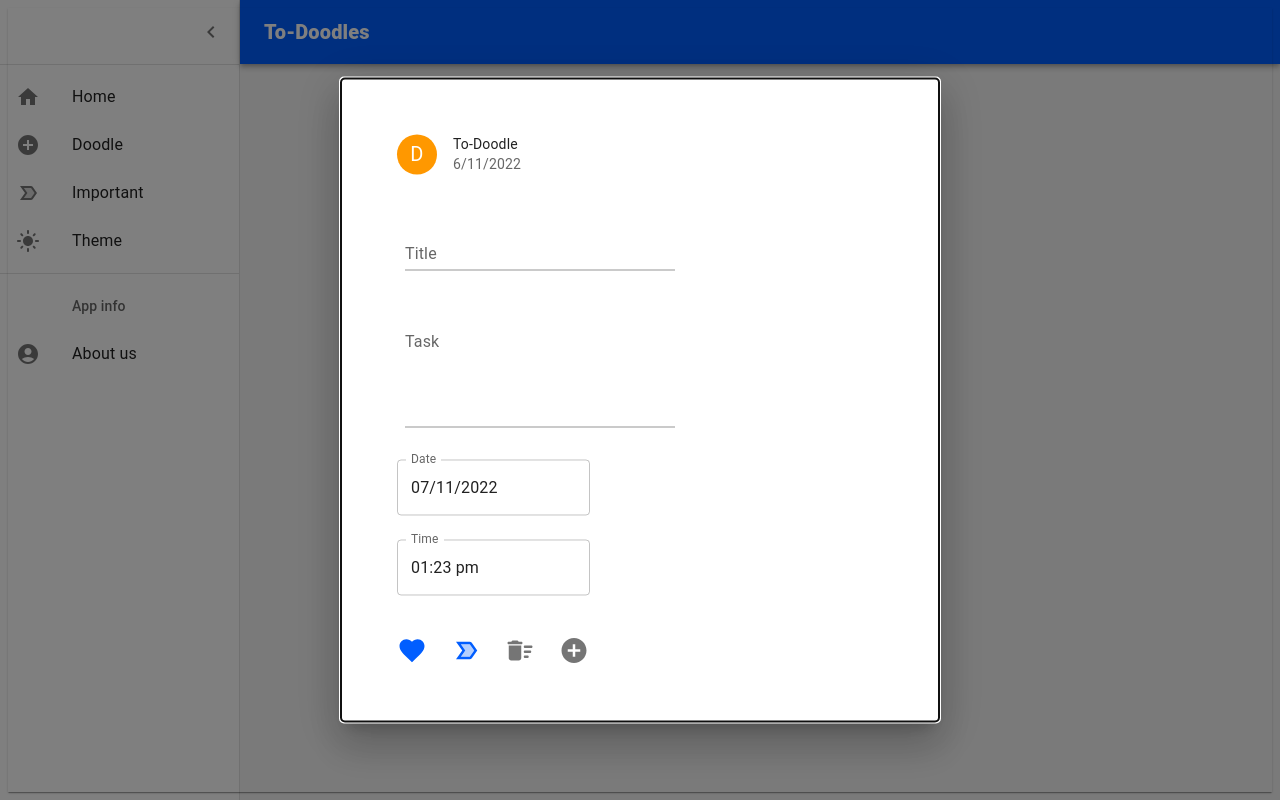
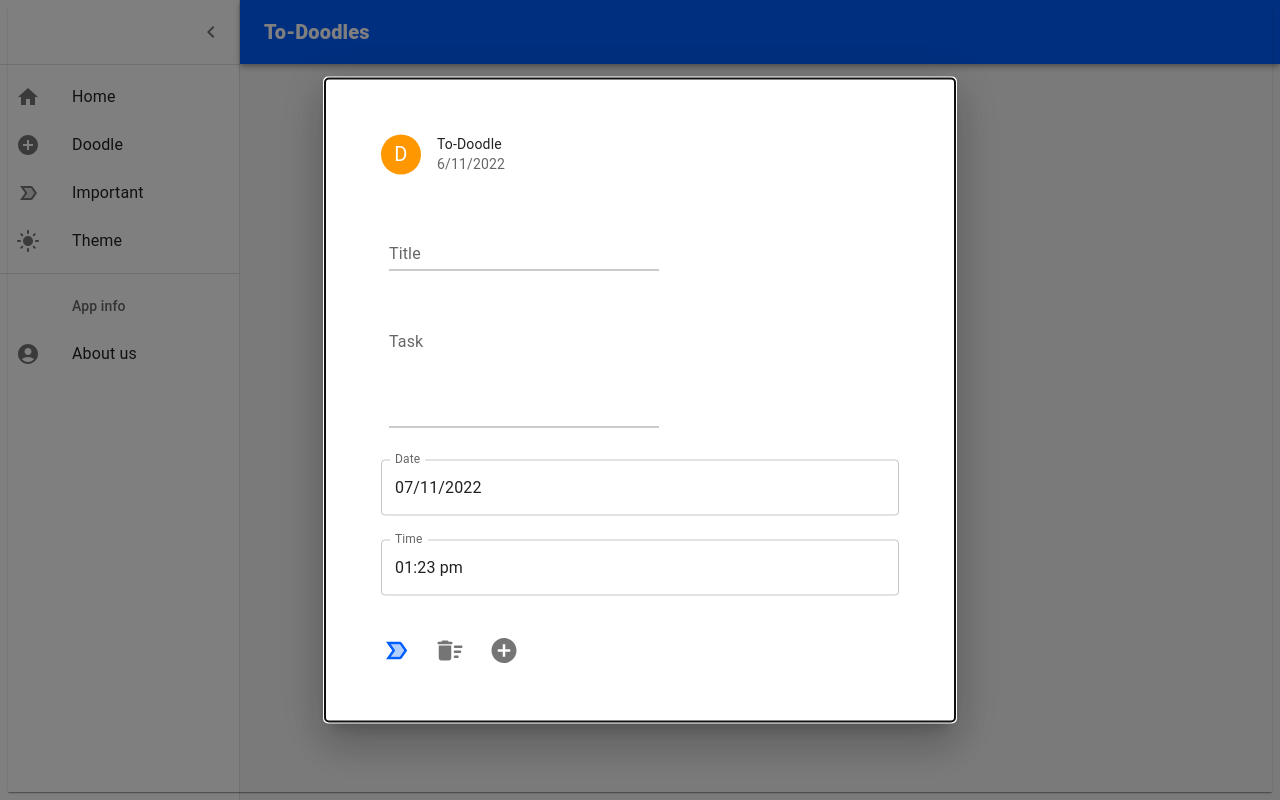
Before and after one commit to TrafalgarWaterDLaw/Vanila-Js-ToDoList, a Next.js app: page /doodles in a window 1280 px wide. Built offline with nearby package versions, Linux system fonts and the light colour scheme.

Commit message:
😄 Respnsive hopefully

```diff
--- a/components/NewTodo.tsx
+++ b/components/NewTodo.tsx
@@ -16,9 +16,10 @@ import CardContent from '@mui/material/CardContent';
 import CardActions from '@mui/material/CardActions';
 import Avatar from '@mui/material/Avatar';
 import IconButton from '@mui/material/IconButton';
+import Container from '@mui/material/Container';
+import Grid from '@mui/material/Grid';
 import { orange } from '@mui/material/colors';
 
-import FavoriteIcon from '@mui/icons-material/Favorite';
 import DeleteSweepRoundedIcon from '@mui/icons-material/DeleteSweepRounded';
 import LabelImportantTwoToneIcon from '@mui/icons-material/LabelImportantTwoTone';
 import AddCircleIcon from '@mui/icons-material/AddCircle';
@@ -39,6 +40,8 @@ const style = {
 	justifyContent: 'space-around',
 	boxShadow: 24,
 	p: 4,
+	["@media (max-height:800px)"]: { width: '50%', padding: "auto", margin: "auto" },
+	["@media (max-width:800px)"]: { width: '50%' },
 };
 
 const NewTodo = () => {
@@ -98,10 +101,11 @@ const NewTodo = () => {
 				closeAfterTransition
 				BackdropComponent={Backdrop}
 				BackdropProps={{
-					timeout: 500,
+					timeout: 350,
 				}}
 				sx={{
 					boxShadow: 1,
+					maxWidth: '600',
 					color: 'primary.main',
 					m: 1,
 					p: {
@@ -114,7 +118,7 @@ const NewTodo = () => {
 						component='form'
 						sx={{
 							...style,
-							'& > :not(style)': { m: 1, width: '25ch' },
+							'& > :not(style)': { m: 1, width: '2' },
 						}}
 						noValidate
 						autoComplete='off'
@@ -201,10 +205,7 @@ const NewTodo = () => {
 							</LocalizationProvider>
 						</CardContent>
 
-						<CardActions>
-							<IconButton aria-label='add to favorites' color='primary'>
-								<FavoriteIcon sx={{ fontSize: 30 }} />
-							</IconButton>
+						<CardActions >
 
 							<IconButton aria-label='important' color='primary'>
 								<LabelImportantTwoToneIcon sx={{ fontSize: 30 }} />
--- a/components/Ui/Dashboard.tsx
+++ b/components/Ui/Dashboard.tsx
@@ -16,6 +16,9 @@ import IconButton from '@mui/material/IconButton';
 import MenuIcon from '@mui/icons-material/Menu';
 import ChevronLeftIcon from '@mui/icons-material/ChevronLeft';
 import { mainListItems, secondaryListItems } from './ListItems';
+
+import Grid from '@mui/material/Grid';
+import { flexbox } from '@mui/system';
 
 const drawerWidth: number = 240;
 
@@ -87,17 +90,16 @@ const mdDarkTheme = createTheme({
 			main: '#000',
 		},
 	},
-})
+});
 
 interface DashboardProps {
 	children?: React.ReactNode;
- }
+}
 
-
-const Dashboard: React.FC<DashboardProps> = ({children}) => {
-	const todoCtx = useContext(TodosContxet)
+const Dashboard: React.FC<DashboardProps> = ({ children }) => {
+	const todoCtx = useContext(TodosContxet);
 	const [open, setOpen] = React.useState(true);
-	const paletteTheme = todoCtx.lightTheme ? 'dark' : 'light'
+	const paletteTheme = todoCtx.lightTheme ? 'dark' : 'light';
 
 	const toggleDrawer = () => {
 		setOpen(!open);
@@ -171,11 +173,13 @@ const Dashboard: React.FC<DashboardProps> = ({children}) => {
 					}}
 				>
 					<Toolbar />
-					{children}
+						<Grid sx={{ px: 4, py: 5}} container spacing={4}>
+							{children}
+						</Grid>
 				</Box>
 			</Box>
 		</ThemeProvider>
 	);
-}
+};
 
-export default Dashboard
+export default Dashboard;
```
Also changed, not shown: components/TodoItem.tsx (+14 -7 lines).
